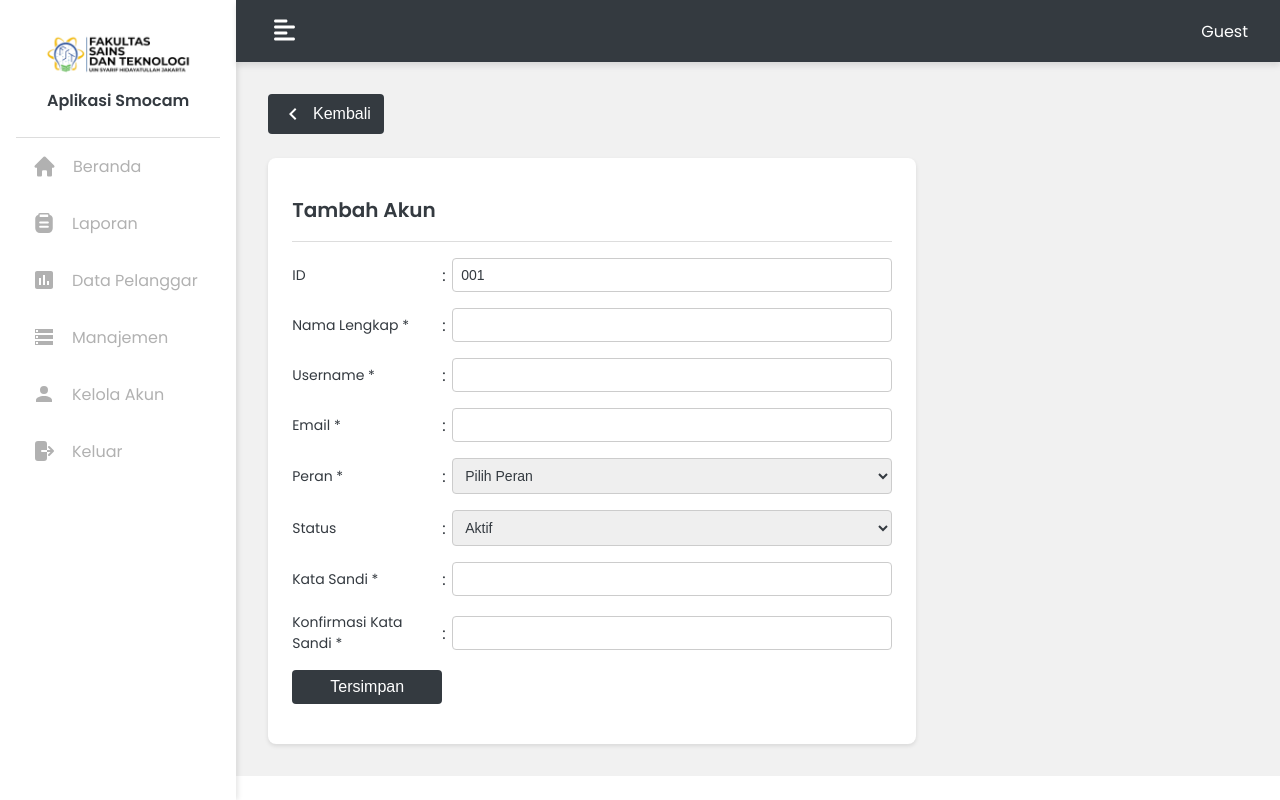
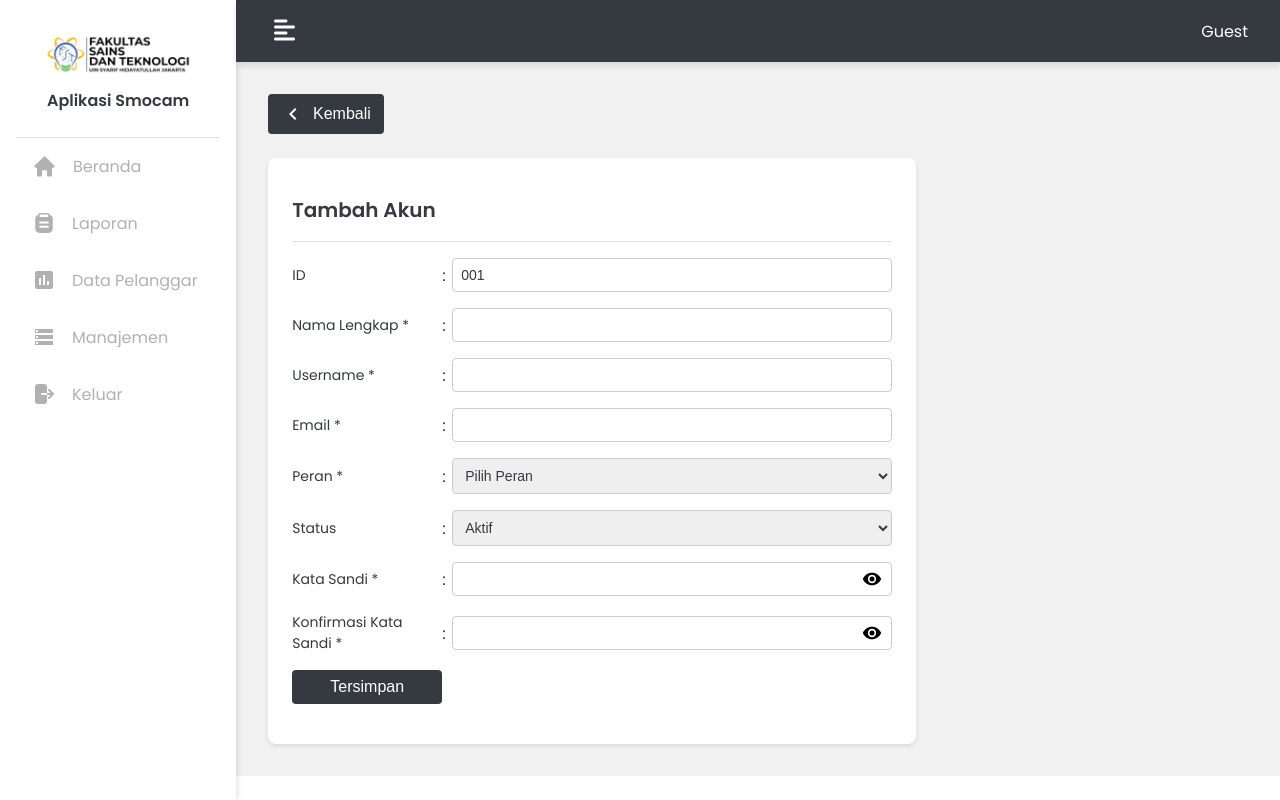
Before and after one commit to falihrby/Smocam, a React (Create React App) app in the folder frontend/: page /account-add in a window 1280 px wide. Built offline with nearby package versions, Linux system fonts and the light colour scheme; no server answers; the database is empty.

Commit message:
Update visibility toggle for password

```diff
--- a/frontend/src/App.js
+++ b/frontend/src/App.js
@@ -2,7 +2,7 @@ import React from "react";
 import { BrowserRouter as Router, Routes, Route, Navigate } from "react-router-dom";
 import DashboardPage from "./pages/DashboardPage";
 import ReportPage from "./pages/ReportPage";
-import RekamanPage from "./pages/RekamanPage";
+import RekamanPage from "./pages/RekamanPage"; // RekamanPage is imported and now used
 import PrintEvidencePage from "./pages/PrintEvidencePage";
 import ViolatorDataPage from "./pages/ViolatorDataPage";
 import DetailViolatorPage from "./pages/DetailViolatorPage";
@@ -53,7 +53,6 @@ function App() {
           <Route path="/account-edit" element={<EditAccountPage />} />
           <Route path="/account-view/:id" element={<ViewAccountPage />} />
 
-
           {/* Areas */}
           <Route path="/areas" element={<AreaPage />} />
 
--- a/frontend/src/components/Sidebar.js
+++ b/frontend/src/components/Sidebar.js
@@ -1,17 +1,38 @@
-import React, { useState } from "react";
+import React, { useState, useEffect } from "react";
 import { useLocation } from "react-router-dom";
 import classNames from "classnames";
+import { doc, getDoc } from "firebase/firestore";
+import { db } from "../firebaseConfig";
 import "../styles/SideBar.css";
 
 const Sidebar = ({ isOpen }) => {
   const location = useLocation();
   const [activeItem, setActiveItem] = useState("");
+  const [isAdmin, setIsAdmin] = useState(false);
 
   const handleItemClick = (itemName) => {
     setActiveItem((prevItem) => (prevItem === itemName ? "" : itemName));
   };
 
   const isActive = (path) => location.pathname === path;
+
+  useEffect(() => {
+    const fetchUserRole = async () => {
+      const userSession = JSON.parse(localStorage.getItem("userSession"));
+
+      if (userSession?.id) {
+        const userDoc = await getDoc(doc(db, "users", userSession.id));
+        if (userDoc.exists()) {
+          const userData = userDoc.data();
+          if (userData.role === "Admin" && userData.status === "Active") {
+            setIsAdmin(true);
+          }
+        }
+      }
+    };
+
+    fetchUserRole();
+  }, []);
 
   return (
     <div className={classNames("sidebar", { "is-open": isOpen })}>
@@ -95,7 +116,8 @@ const Sidebar = ({ isOpen }) => {
             )}
           </li>
 
-          {/* Account Management */}
+          {/* Account Management (Admins Only) */}
+          {isAdmin && (
             <li className="nav-item">
               <a
                 href="/account"
@@ -105,6 +127,7 @@ const Sidebar = ({ isOpen }) => {
                 Kelola Akun
               </a>
             </li>
+          )}
 
           {/* Logout */}
           <li className="nav-item">
--- a/frontend/src/pages/AddAccountPage.js
+++ b/frontend/src/pages/AddAccountPage.js
@@ -30,6 +30,10 @@ const AddAccountPage = () => {
     password: "",
     confirmPassword: "",
   });
+
+  // Password visibility toggles
+  const [isPasswordVisible, setIsPasswordVisible] = useState(false);
+  const [isConfirmPasswordVisible, setIsConfirmPasswordVisible] = useState(false);
 
   useEffect(() => {
     const generateAccountId = async () => {
@@ -210,24 +214,40 @@ const AddAccountPage = () => {
               <div className="add-account-page-form-group">
                 <label>Kata Sandi *</label>
                 <span>:</span>
+                <div className="password-input-wrapper">
                   <input
-                  type="password"
+                    type={isPasswordVisible ? "text" : "password"}
                     name="password"
                     value={formData.password}
                     onChange={handleInputChange}
                     required
                   />
+                  <img
+                    src={isPasswordVisible ? "/icon/closeeye-icon.svg" : "/icon/eye-icon.svg"}
+                    alt="Toggle Password Visibility"
+                    className="password-toggle-icon"
+                    onClick={() => setIsPasswordVisible((prev) => !prev)}
+                  />
+                </div>
               </div>
               <div className="add-account-page-form-group">
                 <label>Konfirmasi Kata Sandi *</label>
                 <span>:</span>
+                <div className="password-input-wrapper">
                   <input
-                  type="password"
+                    type={isConfirmPasswordVisible ? "text" : "password"}
                     name="confirmPassword"
                     value={formData.confirmPassword}
                     onChange={handleInputChange}
                     required
                   />
+                  <img
+                    src={isConfirmPasswordVisible ? "/icon/closeeye-icon.svg" : "/icon/eye-icon.svg"}
+                    alt="Toggle Confirm Password Visibility"
+                    className="password-toggle-icon"
+                    onClick={() => setIsConfirmPasswordVisible((prev) => !prev)}
+                  />
+                </div>
               </div>
               <div className="add-account-page-form-group">
                 <button
--- a/frontend/src/pages/AddDevicePage.js
+++ b/frontend/src/pages/AddDevicePage.js
@@ -15,6 +15,7 @@ const AddDevicePage = () => {
   const [popupMessage, setPopupMessage] = useState("");
   const [isSaving, setIsSaving] = useState(false);
   const [areas, setAreas] = useState([]);
+  const [isPasswordVisible, setIsPasswordVisible] = useState(false);
 
   const userSession = JSON.parse(localStorage.getItem("userSession"));
   const username = userSession ? userSession.username : "Guest";
@@ -244,7 +245,20 @@ const AddDevicePage = () => {
               <div className="add-device-form-group">
                 <label>Kata Sandi *</label>
                 <span>:</span>
-                <input type="password" name="password" value={formData.password} onChange={handleInputChange} />
+                <div className="password-input-wrapper">
+                  <input
+                    type={isPasswordVisible ? "text" : "password"}
+                    name="password"
+                    value={formData.password}
+                    onChange={handleInputChange}
+                  />
+                  <img
+                    src={isPasswordVisible ? "/icon/closeeye-icon.svg" : "/icon/eye-icon.svg"}
+                    alt="Toggle Password Visibility"
+                    onClick={() => setIsPasswordVisible((prev) => !prev)}
+                    className="password-toggle-icon"
+                  />
+                </div>
               </div>
               <div className="add-device-form-group">
                 <label>Deksripsi</label>
--- a/frontend/src/pages/AreaPage.js
+++ b/frontend/src/pages/AreaPage.js
@@ -300,7 +300,7 @@ const AreaPage = () => {
               {Array.from({ length: totalPages }, (_, index) => (
                 <button
                   key={index}
-                  className={currentPage === index + 1 ? "active" : ""}
+                  className={`pagination-button ${currentPage === index + 1 ? "active" : ""}`}
                   onClick={() => setCurrentPage(index + 1)}
                 >
                   {index + 1}
--- a/frontend/src/pages/DevicePage.js
+++ b/frontend/src/pages/DevicePage.js
@@ -214,7 +214,7 @@ const DevicePage = () => {
               {Array.from({ length: totalPages }, (_, index) => (
                 <button
                   key={index}
-                  className={currentPage === index + 1 ? "active" : ""}
+                  className={`pagination-button ${currentPage === index + 1 ? "active" : ""}`}
                   onClick={() => setCurrentPage(index + 1)}
                 >
                   {index + 1}
--- a/frontend/src/pages/EditAccountPage.js
+++ b/frontend/src/pages/EditAccountPage.js
@@ -6,7 +6,7 @@ import { db } from "../firebaseConfig";
 import Navbar from "../components/Navbar";
 import Sidebar from "../components/Sidebar";
 import PopupNotification from "../components/PopupNotification";
-import "../styles/AddAccountPage.css"; // Reuse styles from AddAccountPage
+import "../styles/AddAccountPage.css";
 
 const EditAccountPage = () => {
   const navigate = useNavigate();
@@ -31,6 +31,10 @@ const EditAccountPage = () => {
     role: "",
     status: "Active",
   };
+
+  // Password visibility toggles
+    const [isPasswordVisible, setIsPasswordVisible] = useState(false);
+    const [isConfirmPasswordVisible, setIsConfirmPasswordVisible] = useState(false);
 
   // State to manage the form data
   const [formData, setFormData] = useState({ ...accountData, newPassword: "", confirmPassword: "" });
@@ -206,22 +210,38 @@ const EditAccountPage = () => {
               <div className="add-account-page-form-group">
                 <label>Kata Sandi Baru</label>
                 <span>:</span>
+                <div className="password-input-wrapper">
                   <input
-                  type="password"
+                    type={isPasswordVisible ? "text" : "password"}
                     name="newPassword"
                     value={formData.newPassword}
                     onChange={handleInputChange}
                   />
+                  <img
+                    src={isPasswordVisible ? "/icon/closeeye-icon.svg" : "/icon/eye-icon.svg"}
+                    alt="Toggle Password Visibility"
+                    className="password-toggle-icon"
+                    onClick={() => setIsPasswordVisible((prev) => !prev)}
+                  />
+                </div>
               </div>
               <div className="add-account-page-form-group">
                 <label>Konfirmasi Kata Sandi Baru</label>
                 <span>:</span>
+                <div className="password-input-wrapper">
                   <input
-                  type="password"
+                    type={isConfirmPasswordVisible ? "text" : "password"}
                     name="confirmPassword"
                     value={formData.confirmPassword}
                     onChange={handleInputChange}
                   />
+                  <img
+                    src={isConfirmPasswordVisible ? "/icon/closeeye-icon.svg" : "/icon/eye-icon.svg"}
+                    alt="Toggle Confirm Password Visibility"
+                    className="password-toggle-icon"
+                    onClick={() => setIsConfirmPasswordVisible((prev) => !prev)}
+                  />
+                </div>
               </div>
               <div className="add-account-page-form-group">
                 <button
--- a/frontend/src/pages/EditDevicePage.js
+++ b/frontend/src/pages/EditDevicePage.js
@@ -35,6 +35,7 @@ const EditDevicePage = () => {
   const [popupMessage, setPopupMessage] = useState("");
   const [isSaving, setIsSaving] = useState(false);
   const [areas, setAreas] = useState([]);
+  const [isPasswordVisible, setIsPasswordVisible] = useState(false);
 
   // Toggle sidebar visibility
   const toggleSidebar = () => setSidebarOpen((prev) => !prev);
@@ -284,12 +285,20 @@ const EditDevicePage = () => {
               <div className="add-device-form-group">
                 <label>Kata Sandi Baru</label>
                 <span>:</span>
-                <input
-                  type="password"
-                  name="password"
-                  value={formData.password}
-                  onChange={handleInputChange}
-                />
+                <div className="password-input-wrapper">
+                  <input
+                    type={isPasswordVisible ? "text" : "password"}
+                    name="password"
+                    value={formData.password}
+                    onChange={handleInputChange}
+                  />
+                  <img
+                    src={isPasswordVisible ? "/icon/closeeye-icon.svg" : "/icon/eye-icon.svg"}
+                    alt="Toggle Password Visibility"
+                    className="password-toggle-icon"
+                    onClick={() => setIsPasswordVisible((prev) => !prev)}
+                  />
+                </div>
               </div>
               <div className="add-device-form-group">
                 <label>Deksripsi</label>
--- a/frontend/src/styles/AddAccountPage.css
+++ b/frontend/src/styles/AddAccountPage.css
@@ -131,3 +131,22 @@
 .add-account-page-submit-button:hover {
   background-color: #4b525a;
 }
+
+.password-input-wrapper {
+  position: relative; /* Ensures icon is positioned relative to the input wrapper */
+}
+
+.password-input-wrapper input {
+  width: 100%; /* Ensures the input field spans its container */
+  padding-right: 40px; /* Leaves space for the toggle icon */
+}
+
+.password-toggle-icon {
+  position: absolute;
+  right: 10px; /* Aligns icon to the right edge of the input */
+  top: 50%; /* Centers the icon vertically within the input */
+  transform: translateY(-50%);
+  width: 20px;
+  height: 20px;
+  cursor: pointer;
+}
--- a/frontend/src/styles/LoginPage.css
+++ b/frontend/src/styles/LoginPage.css
@@ -109,8 +109,8 @@
 .input {
     width: 100%;
     padding: 10px;
-    border: 1px solid #ddd;
-    border-radius: 3px;
+    border: 1px solid #ccc;
+    border-radius: 4px;
     font-size: 16px;
     box-sizing: border-box;
 }
```
Also changed, not shown: frontend/src/components/InputField.js (+12 -2 lines), frontend/src/pages/LoginPage.js (+7 -7 lines). Lines whose indentation alone changed are shown as unchanged.
